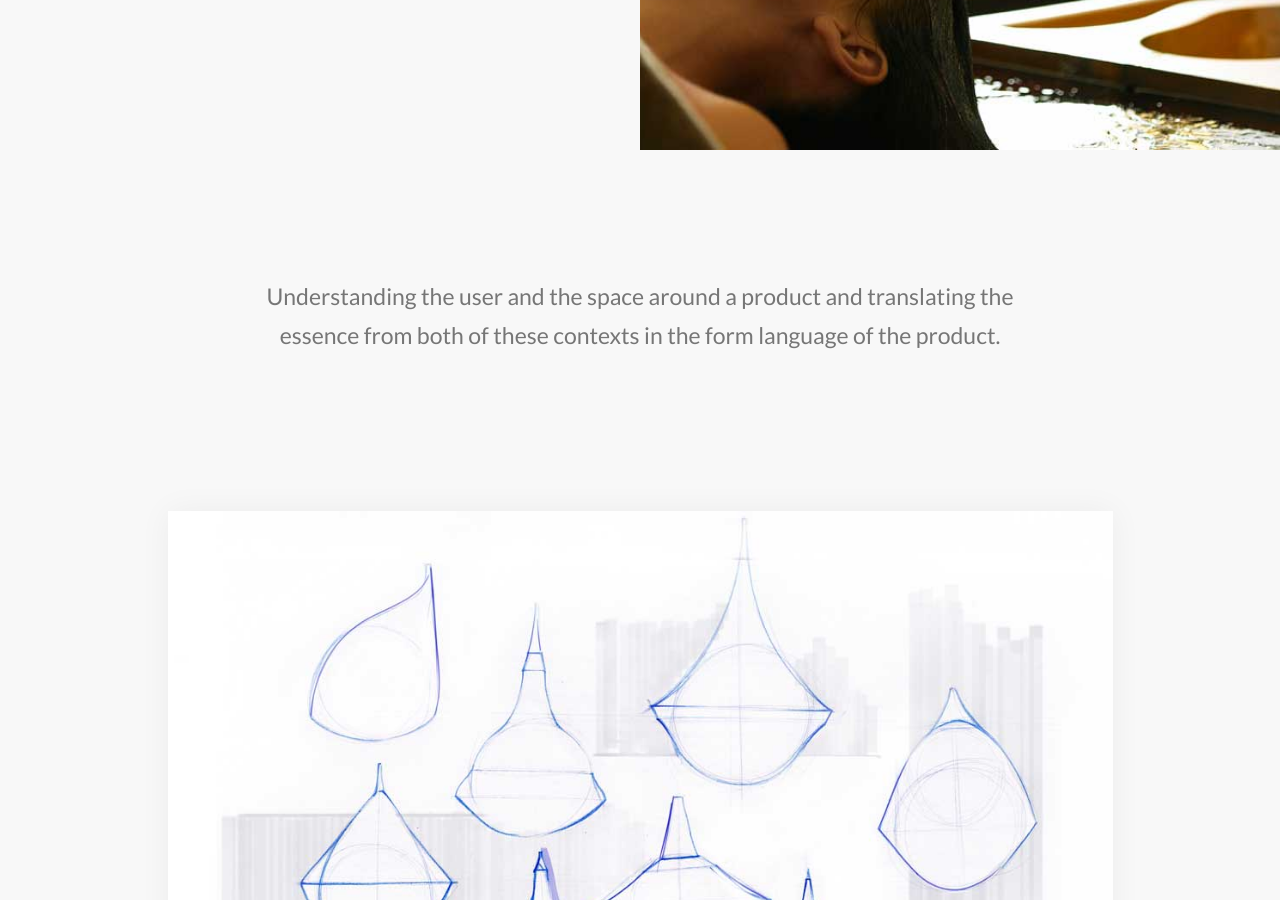
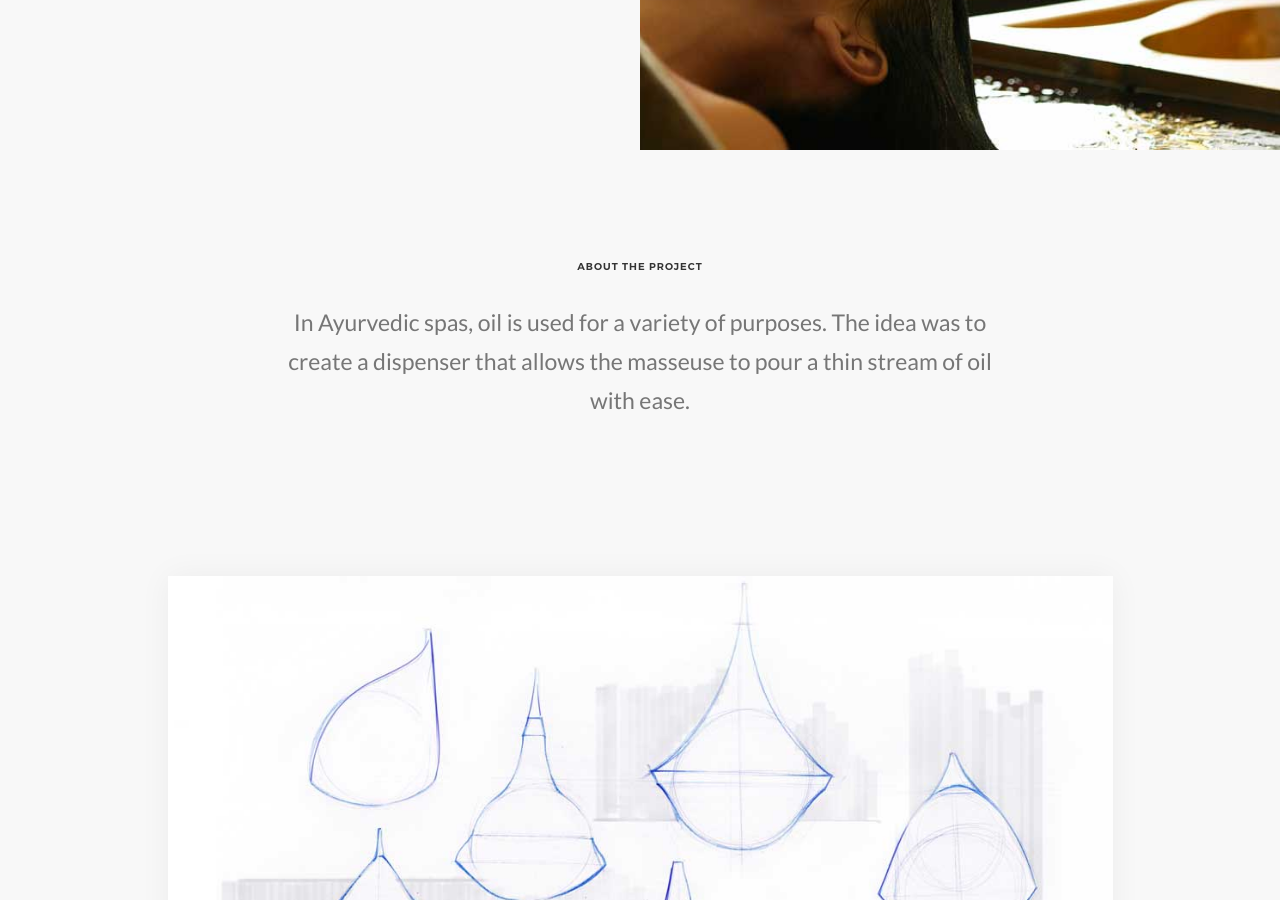
Before and after one commit to akshatkedia/avani-tavargeri, a Jekyll site: the page built from _projects/oil-dispenser.markdown, in a window 1280 px wide and 900 px high, scrolled down 635 px. Built offline with Jekyll 4.4.1, drawn with Linux system fonts in a browser that asks for light colours; some web fonts are replaced.

Commit message:
Updated Oil Dispenser

```diff
--- a/_projects/oil-dispenser.markdown
+++ b/_projects/oil-dispenser.markdown
@@ -10,8 +10,10 @@ key focus areas:
 - Form Semantics
 top image: "/uploads/top-image-oil-dispenser-fc42ca.jpg"
 section two:
-  text: Understanding the user and the space around a product and translating the
-    essence from both of these contexts in the form language of the product.
+  title: about the project
+  text: 'In Ayurvedic spas, oil is used for a variety of purposes. The idea was to
+    create a dispenser that allows the masseuse to pour a thin stream of oil with
+    ease. '
 gallery:
 - image: "/uploads/oil-dispenser-1.jpg"
 ---
```
